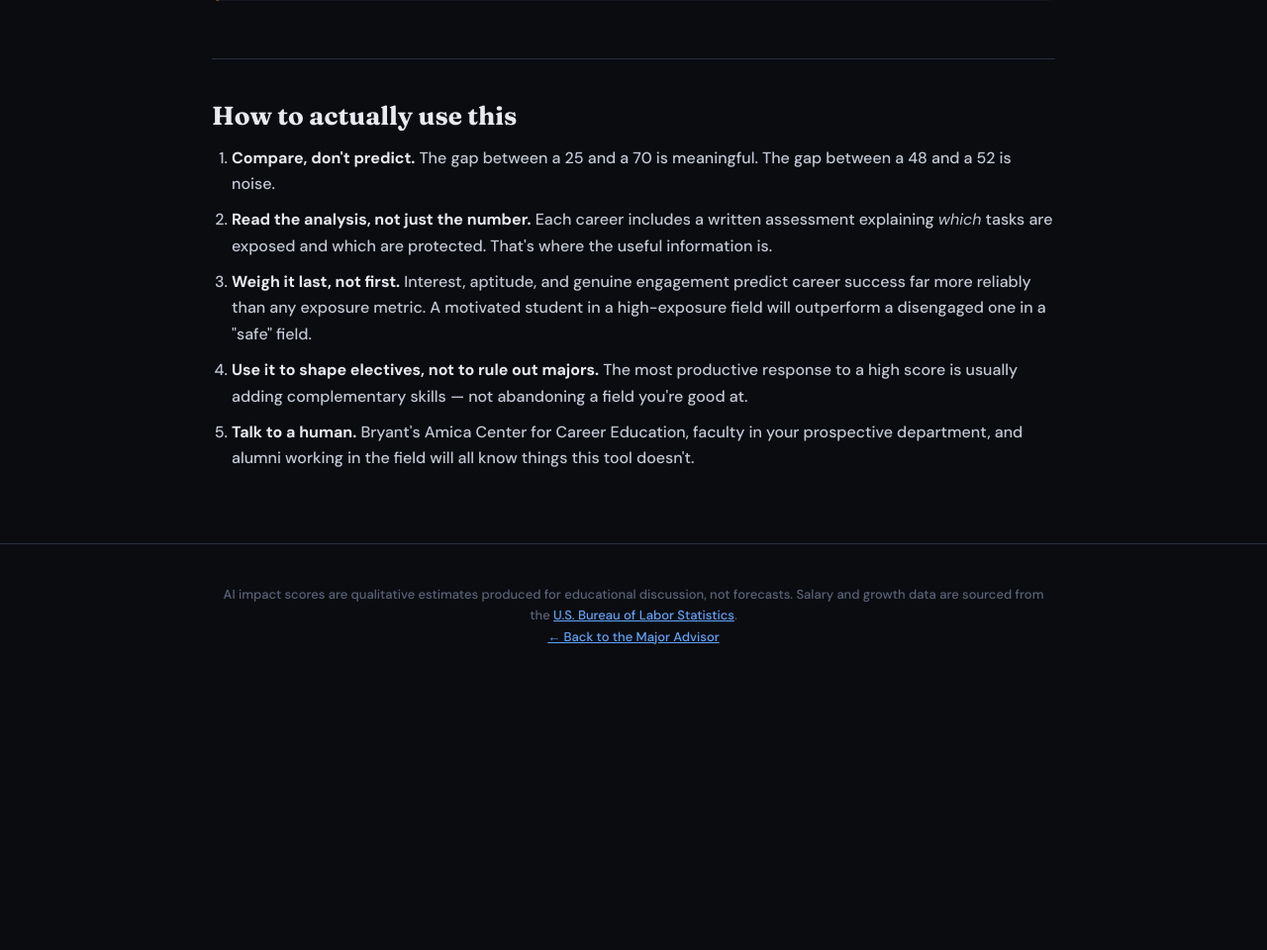
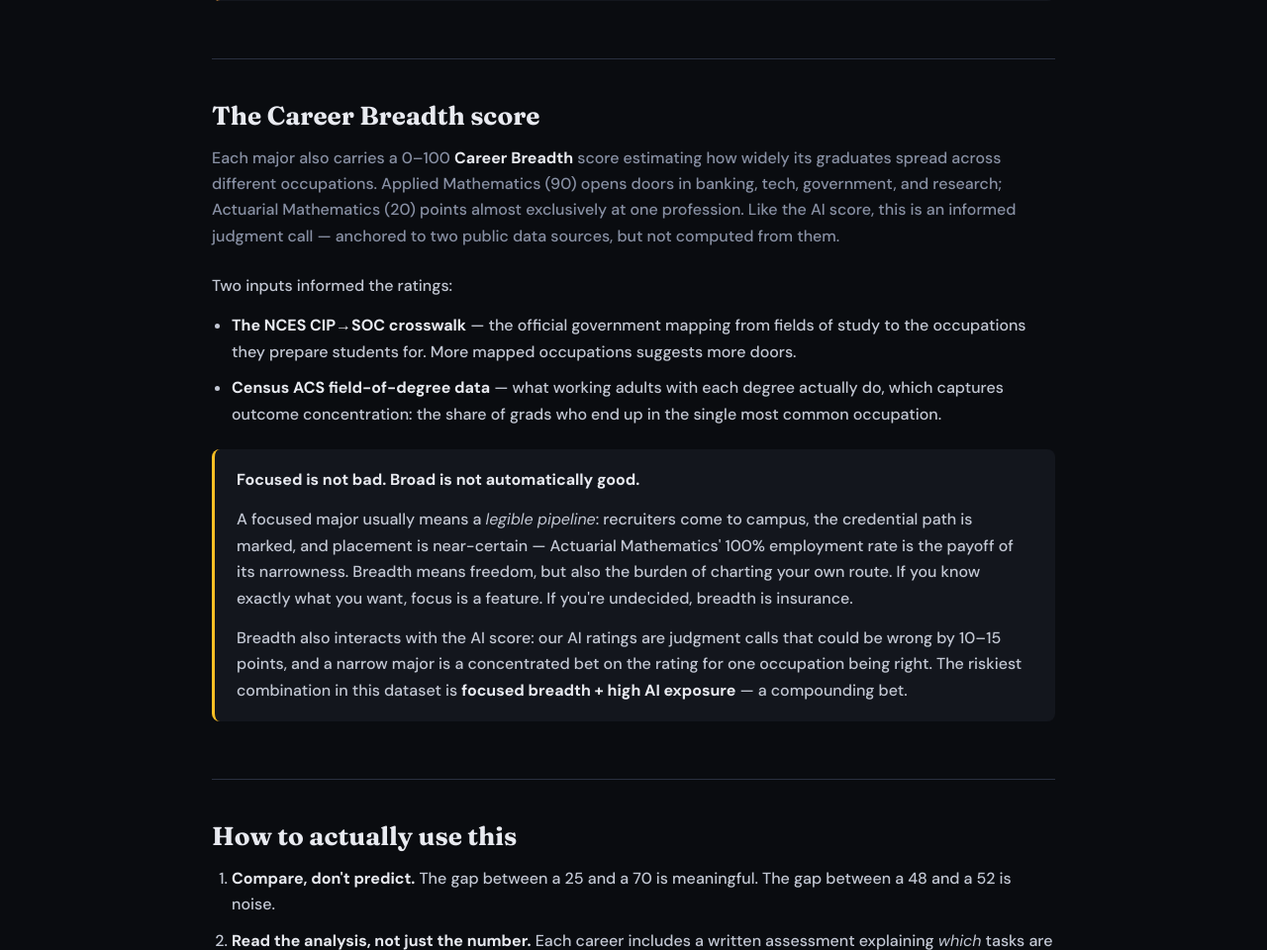
Before and after one commit to mtjdotcom/major_decision, a Flask app: page /methodology in a window 1280 px wide. Shown: the part 4431-5391 px from the top of the page at 99% size. Before the commit the page ends 5082 px from the top, so only its background shows below. Run offline with Flask 3, Linux system fonts and the light colour scheme.

Commit message:
Add per-major Career Breadth score
- breadth_score (0-100), breadth_label, and a typical_outcomes narrative
  for all 31 majors, rating how widely grads spread across occupations
  (informed by the NCES CIP->SOC crosswalk and Census ACS
  field-of-degree outcomes, applied as a documented judgment call)
- Breadth bar with label on every major card, tooltip showing where
  grads actually land; themed for Professor (gradient bar) and Gamer
  (segmented pixel bar, "SKILL TREE")
- Career Breadth row in the compare modal and a "Broadest Careers" sort
  option (sort=breadth)
- Methodology page section explaining the score, its sources, the
  focused-isn't-bad caveat, and the breadth x AI-exposure interaction

Co-Authored-By: Claude Fable 5 <noreply@anthropic.com>

```diff
--- a/app.py
+++ b/app.py
@@ -12,6 +12,9 @@ MAJORS_DATA = [
         "college": "College of Business",
         "degree": "BSBA",
         "description": "Ranked in the top 4% nationally. Prepares for CPA and professional exams through real-world learning.",
+        "breadth_score": 35,
+        "breadth_label": "Focused",
+        "typical_outcomes": "A defined pipeline: most grads start in public accounting or corporate accounting on the CPA track, with later pivots into consulting, forensics, and CFO roles.",
         "careers": [
             {
                 "title": "Accountant / Auditor",
@@ -51,6 +54,9 @@ MAJORS_DATA = [
         "college": "College of Arts & Sciences",
         "degree": "BS",
         "description": "Intersects mathematics and business. 100% employment rate for graduates. Prepares for actuarial exams.",
+        "breadth_score": 20,
+        "breadth_label": "Focused",
+        "typical_outcomes": "One of the most focused paths in the catalog — nearly all grads pursue actuarial roles in insurance and pensions, with the exam track mapped out for a decade.",
         "careers": [
             {
                 "title": "Actuary",
@@ -75,6 +81,9 @@ MAJORS_DATA = [
         "college": "College of Arts & Sciences",
         "degree": "BS",
         "description": "Develop skills to solve real-world problems through mathematical principles and statistical methods.",
+        "breadth_score": 90,
+        "breadth_label": "Very Broad",
+        "typical_outcomes": "A classic generalist launchpad: grads land in banking, tech, insurance, government, and research — quantitative skills transfer almost anywhere.",
         "careers": [
             {
                 "title": "Mathematician / Statistician",
@@ -116,6 +125,9 @@ MAJORS_DATA = [
         "college": "College of Arts & Sciences",
         "degree": "BA",
         "description": "Gain skills for creative ambitions with studio and practical learning in arts management and production.",
+        "breadth_score": 45,
+        "breadth_label": "Moderate",
+        "typical_outcomes": "Grads scatter across media production, arts management, advertising, and design — many doors, but most are within the creative economy.",
         "careers": [
             {
                 "title": "Art Director",
@@ -155,6 +167,9 @@ MAJORS_DATA = [
         "college": "School of Health & Behavioral Sciences",
         "degree": "BS",
         "description": "Multi-track program with General Biology, Pre-Health, and Environmental Biology tracks.",
+        "breadth_score": 55,
+        "breadth_label": "Moderate",
+        "typical_outcomes": "Splits between lab and health tracks: research, biotech, pharma sales, and public health at the bachelor's level; medicine and academia via further study.",
         "careers": [
             {
                 "title": "Biological Scientist",
@@ -196,6 +211,9 @@ MAJORS_DATA = [
         "college": "College of Arts & Sciences",
         "degree": "BS",
         "description": "Combine economic theory with business application for analytical decision-making roles.",
+        "breadth_score": 80,
+        "breadth_label": "Very Broad",
+        "typical_outcomes": "Grads spread across banking, consulting, analytics, policy, and corporate strategy — economics reads as rigorous-generalist to nearly every employer.",
         "careers": [
             {
                 "title": "Economist",
@@ -237,6 +255,9 @@ MAJORS_DATA = [
         "college": "College of Arts & Sciences",
         "degree": "BA",
         "description": "Develop strategic communication skills across media, public relations, and organizational contexts.",
+        "breadth_score": 65,
+        "breadth_label": "Broad",
+        "typical_outcomes": "Feeds PR, corporate communications, media, marketing, and event roles across every industry — breadth comes from every organization needing communicators.",
         "careers": [
             {
                 "title": "Public Relations Specialist",
@@ -276,6 +297,9 @@ MAJORS_DATA = [
         "college": "College of Business",
         "degree": "BSBA",
         "description": "Learn to extract insights from complex data using statistical methods, machine learning, and analytics.",
+        "breadth_score": 85,
+        "breadth_label": "Very Broad",
+        "typical_outcomes": "In demand across every sector: tech, finance, healthcare, retail, sports, and government all hire data scientists and analysts from the same degree.",
         "careers": [
             {
                 "title": "Data Scientist",
@@ -315,6 +339,9 @@ MAJORS_DATA = [
         "college": "College of Business",
         "degree": "BS",
         "description": "Develop the skills to launch and grow ventures through innovation, business planning, and leadership.",
+        "breadth_score": 70,
+        "breadth_label": "Broad",
+        "typical_outcomes": "By design an option-generator: grads found ventures, join startups, or take generalist business roles in product, operations, and sales.",
         "careers": [
             {
                 "title": "Management Analyst / Consultant",
@@ -354,6 +381,9 @@ MAJORS_DATA = [
         "college": "College of Business",
         "degree": "BSBA",
         "description": "Build expertise in financial analysis, investment management, and corporate finance strategy.",
+        "breadth_score": 75,
+        "breadth_label": "Broad",
+        "typical_outcomes": "Broad within the money economy: investment banking, wealth management, corporate finance, VC/PE, and fintech all recruit from the same degree.",
         "careers": [
             {
                 "title": "Financial Analyst",
@@ -393,6 +423,9 @@ MAJORS_DATA = [
         "college": "College of Business",
         "degree": "BSBA",
         "description": "Specialize in banking, insurance, real estate, and financial planning services.",
+        "breadth_score": 45,
+        "breadth_label": "Moderate",
+        "typical_outcomes": "More specialized than general finance — grads concentrate in banking, insurance, and lending operations, with wealth advisory as the main branch point.",
         "careers": [
             {
                 "title": "Loan Officer",
@@ -432,6 +465,9 @@ MAJORS_DATA = [
         "college": "College of Business",
         "degree": "BSBA",
         "description": "Master logistics, procurement, and operations management in a global business context.",
+        "breadth_score": 50,
+        "breadth_label": "Moderate",
+        "typical_outcomes": "Grads take logistics, procurement, and operations roles across manufacturers, retailers, and 3PLs — one function, but needed in every industry.",
         "careers": [
             {
                 "title": "Logistician",
@@ -471,6 +507,9 @@ MAJORS_DATA = [
         "college": "College of Business",
         "degree": "BSBA",
         "description": "Prepare to lead healthcare organizations with business acumen and industry-specific strategy.",
+        "breadth_score": 40,
+        "breadth_label": "Moderate",
+        "typical_outcomes": "A sector bet rather than a function bet: grads run departments, practices, and programs across a healthcare industry that is reliably growing.",
         "careers": [
             {
                 "title": "Medical & Health Services Manager",
@@ -495,6 +534,9 @@ MAJORS_DATA = [
         "college": "School of Health & Behavioral Sciences",
         "degree": "BS",
         "description": "Bridge healthcare and technology by managing health data systems and analytics.",
+        "breadth_score": 35,
+        "breadth_label": "Focused",
+        "typical_outcomes": "A deliberate niche at the intersection of health and IT — grads work in EHR systems, health data, and clinical analytics, mostly inside healthcare.",
         "careers": [
             {
                 "title": "Health Information Technologist",
@@ -519,6 +561,9 @@ MAJORS_DATA = [
         "college": "School of Health & Behavioral Sciences",
         "degree": "BS",
         "description": "Tracks in General Health Sciences, Neuroscience, and Nutrition for diverse health career paths.",
+        "breadth_score": 50,
+        "breadth_label": "Moderate",
+        "typical_outcomes": "A springboard degree: many paths (nursing, PA, PT, nutrition, public health) but most of the high-earning ones require a graduate program.",
         "careers": [
             {
                 "title": "Registered Nurse (with further education)",
@@ -562,6 +607,9 @@ MAJORS_DATA = [
         "college": "College of Arts & Sciences",
         "degree": "BA",
         "description": "Develop critical thinking, research, and analytical writing skills through historical study.",
+        "breadth_score": 60,
+        "breadth_label": "Broad",
+        "typical_outcomes": "The archetypal generalist humanities degree: grads go to law school, government, education, museums, journalism, and business — strong skills, self-directed path.",
         "careers": [
             {
                 "title": "Historian",
@@ -603,6 +651,9 @@ MAJORS_DATA = [
         "college": "College of Business",
         "degree": "BSBA",
         "description": "Learn to manage talent, organizational development, and workplace strategy.",
+        "breadth_score": 35,
+        "breadth_label": "Focused",
+        "typical_outcomes": "A defined function: grads enter recruiting, benefits, and HR generalist roles, deepening within people operations as they advance.",
         "careers": [
             {
                 "title": "Human Resources Manager",
@@ -642,6 +693,9 @@ MAJORS_DATA = [
         "college": "College of Business",
         "degree": "BSBA",
         "description": "Bridge business and technology by designing and managing enterprise information systems.",
+        "breadth_score": 70,
+        "breadth_label": "Broad",
+        "typical_outcomes": "Every company runs on systems — grads take analyst, security, IT management, and implementation roles across all industries.",
         "careers": [
             {
                 "title": "Computer Systems Analyst",
@@ -681,6 +735,9 @@ MAJORS_DATA = [
         "college": "College of Business",
         "degree": "BSIB",
         "description": "Prepare for global business careers with concentrations across business disciplines and language study.",
+        "breadth_score": 70,
+        "breadth_label": "Broad",
+        "typical_outcomes": "Pairs business breadth with a global lens: grads land in multinationals, trade, consulting, and cross-border operations, often leveraging language skills.",
         "careers": [
             {
                 "title": "Management Analyst / Consultant",
@@ -720,6 +777,9 @@ MAJORS_DATA = [
         "college": "College of Business",
         "degree": "BSBA",
         "description": "Develop leadership capabilities and innovation management skills for dynamic organizations.",
+        "breadth_score": 60,
+        "breadth_label": "Broad",
+        "typical_outcomes": "A generalist management degree: grads enter rotational programs, operations, and team-lead roles — broad, but the path is what you make it.",
         "careers": [
             {
                 "title": "Training & Development Manager",
@@ -759,6 +819,9 @@ MAJORS_DATA = [
         "college": "College of Arts & Sciences",
         "degree": "BA",
         "description": "Develop critical analysis, cultural literacy, and advanced communication skills through literary study.",
+        "breadth_score": 55,
+        "breadth_label": "Moderate",
+        "typical_outcomes": "Writing and analysis transfer widely — grads become editors, content strategists, teachers, and marketers, though rarely via a marked pipeline.",
         "careers": [
             {
                 "title": "Editor",
@@ -798,6 +861,9 @@ MAJORS_DATA = [
         "college": "College of Business",
         "degree": "BSBA",
         "description": "Learn consumer behavior, brand strategy, and marketing analytics for modern business.",
+        "breadth_score": 70,
+        "breadth_label": "Broad",
+        "typical_outcomes": "Spans brand, digital, research, sales, and product marketing across every consumer and B2B industry — a function with many specializations.",
         "careers": [
             {
                 "title": "Marketing Manager",
@@ -837,6 +903,9 @@ MAJORS_DATA = [
         "college": "College of Business",
         "degree": "BSBA",
         "description": "Specialize in data-driven digital marketing strategies including SEO, social media, and analytics.",
+        "breadth_score": 50,
+        "breadth_label": "Moderate",
+        "typical_outcomes": "A sharper version of marketing: grads concentrate in SEO, paid media, social, and analytics roles — deep demand, narrower lane.",
         "careers": [
             {
                 "title": "Advertising & Promotions Manager",
@@ -876,6 +945,9 @@ MAJORS_DATA = [
         "college": "College of Arts & Sciences",
         "degree": "BA",
         "description": "Study political systems, legal theory, and public policy to prepare for law, government, or advocacy careers.",
+        "breadth_score": 55,
+        "breadth_label": "Moderate",
+        "typical_outcomes": "Feeds law school, government, campaigns, and policy work — real breadth, but the highest-earning branches run through a JD.",
         "careers": [
             {
                 "title": "Lawyer (with further education)",
@@ -919,6 +991,9 @@ MAJORS_DATA = [
         "college": "School of Health & Behavioral Sciences",
         "degree": "BS",
         "description": "Understand human behavior through scientific study, preparing for clinical, research, or business roles.",
+        "breadth_score": 65,
+        "breadth_label": "Broad",
+        "typical_outcomes": "At the bachelor's level grads fan out into HR, UX research, sales, and social services; clinical practice requires the doctoral branch.",
         "careers": [
             {
                 "title": "Clinical Psychologist (with further education)",
@@ -962,6 +1037,9 @@ MAJORS_DATA = [
         "college": "College of Arts & Sciences",
         "degree": "BA",
         "description": "Explore perspectives on people, society, and culture for a critical understanding of our global community.",
+        "breadth_score": 55,
+        "breadth_label": "Moderate",
+        "typical_outcomes": "Grads take research, community services, HR, and market-insight roles — transferable analytical skills without a single marked pipeline.",
         "careers": [
             {
                 "title": "Social & Community Service Manager",
@@ -1003,6 +1081,9 @@ MAJORS_DATA = [
         "college": "College of Arts & Sciences",
         "degree": "BA",
         "description": "Develop advanced Spanish proficiency and cultural understanding for global career success.",
+        "breadth_score": 40,
+        "breadth_label": "Moderate",
+        "typical_outcomes": "Usually strongest as a multiplier on another field — grads work in translation, education, and international business, often pairing the language with a second skill.",
         "careers": [
             {
                 "title": "Interpreter / Translator",
@@ -1044,6 +1125,9 @@ MAJORS_DATA = [
         "college": "College of Arts & Sciences",
         "degree": "BA",
         "description": "Take a multifaceted look at the global sports phenomenon through media, business, and culture.",
+        "breadth_score": 30,
+        "breadth_label": "Focused",
+        "typical_outcomes": "A passion-industry bet: grads compete for agency, media, and team-front-office roles inside a single, crowded sector.",
         "careers": [
             {
                 "title": "Sports Agent / Promoter",
@@ -1083,6 +1167,9 @@ MAJORS_DATA = [
         "college": "School of Health & Behavioral Sciences",
         "degree": "BS",
         "description": "Study human movement and exercise science with tracks in Applied Exercise/Coaching and Healthcare Provider Prep.",
+        "breadth_score": 30,
+        "breadth_label": "Focused",
+        "typical_outcomes": "A focused clinical-prep track: grads become trainers and exercise physiologists or continue to PT/OT school — mostly within health and fitness.",
         "careers": [
             {
                 "title": "Exercise Physiologist",
@@ -1124,6 +1211,9 @@ MAJORS_DATA = [
         "college": "College of Business",
         "degree": "BSBA",
         "description": "Master the skills to lead teams and manage complex projects across industries.",
+        "breadth_score": 65,
+        "breadth_label": "Broad",
+        "typical_outcomes": "Project managers are needed in construction, tech, healthcare, and finance alike — one skill set, hireable nearly everywhere.",
         "careers": [
             {
                 "title": "Project Management Specialist",
@@ -1148,6 +1238,9 @@ MAJORS_DATA = [
         "college": "College of Business",
         "degree": "BSBA",
         "description": "Combine accounting expertise with financial analysis for strategic business decision-making roles.",
+        "breadth_score": 55,
+        "breadth_label": "Moderate",
+        "typical_outcomes": "Broader than pure accounting: grads move between corporate accounting, FP&A, and finance manager tracks inside companies of every kind.",
         "careers": [
             {
                 "title": "Financial Manager",
@@ -1281,6 +1374,8 @@ def get_majors():
         filtered = sorted(filtered, key=lambda m: min(c['ai_impact_score'] for c in m['careers']))
     elif sort_by == 'ai_risk':
         filtered = sorted(filtered, key=lambda m: max(c['ai_impact_score'] for c in m['careers']), reverse=True)
+    elif sort_by == 'breadth':
+        filtered = sorted(filtered, key=lambda m: m['breadth_score'], reverse=True)
     elif sort_by == 'name':
         filtered = sorted(filtered, key=lambda m: m['major'])
 
--- a/templates/methodology.html
+++ b/templates/methodology.html
@@ -406,6 +406,50 @@
         </div>
     </section>
 
+    <!-- ═══ CAREER BREADTH ═══ -->
+    <section>
+        <h2><span class="professor-only">The Career Breadth score</span><span class="gamer-only">SKILL TREE SCORE</span></h2>
+        <p class="section-intro professor-only">
+            Each major also carries a 0–100 <strong>Career Breadth</strong> score estimating how widely its graduates
+            spread across different occupations. Applied Mathematics (90) opens doors in banking, tech, government, and
+            research; Actuarial Mathematics (20) points almost exclusively at one profession. Like the AI score, this is
+            an informed judgment call — anchored to two public data sources, but not computed from them.
+        </p>
+        <p class="section-intro gamer-only">
+            EACH MAJOR HAS A 0–100 SKILL TREE SCORE: HOW MANY DIFFERENT JOBS ITS GRADS ACTUALLY GET.
+            APPLIED MATH (90) = HUGE TREE. ACTUARIAL MATH (20) = ONE DEEP BRANCH.
+        </p>
+        <p class="professor-only">Two inputs informed the ratings:</p>
+        <p class="gamer-only">TWO INPUTS:</p>
+        <ul>
+            <li class="professor-only"><strong>The NCES CIP→SOC crosswalk</strong> — the official government mapping from fields of study to the occupations they prepare students for. More mapped occupations suggests more doors.</li>
+            <li class="gamer-only"><strong>NCES CIP→SOC CROSSWALK.</strong> OFFICIAL MAP FROM MAJORS TO JOBS. MORE JOBS = BIGGER TREE.</li>
+            <li class="professor-only"><strong>Census ACS field-of-degree data</strong> — what working adults with each degree actually do, which captures outcome concentration: the share of grads who end up in the single most common occupation.</li>
+            <li class="gamer-only"><strong>CENSUS ACS DATA.</strong> WHAT GRADS ACTUALLY DO AT AGE 30, NOT WHAT'S THEORETICALLY POSSIBLE.</li>
+        </ul>
+        <div class="callout warn">
+            <p><strong><span class="professor-only">Focused is not bad. Broad is not automatically good.</span><span class="gamer-only">FOCUSED ≠ BAD. BROAD ≠ AUTO-GOOD.</span></strong></p>
+            <p class="professor-only">
+                A focused major usually means a <em>legible pipeline</em>: recruiters come to campus, the credential path is
+                marked, and placement is near-certain — Actuarial Mathematics' 100% employment rate is the payoff of its
+                narrowness. Breadth means freedom, but also the burden of charting your own route. If you know exactly what
+                you want, focus is a feature. If you're undecided, breadth is insurance.
+            </p>
+            <p class="gamer-only">
+                A FOCUSED MAJOR = A MARKED QUEST LINE. RECRUITERS COME TO YOU. A BIG TREE = FREEDOM, BUT YOU
+                CHART YOUR OWN ROUTE. KNOW WHAT YOU WANT? FOCUS IS A FEATURE. UNDECIDED? BREADTH IS INSURANCE.
+            </p>
+            <p class="professor-only" style="margin-bottom:0">
+                Breadth also interacts with the AI score: our AI ratings are judgment calls that could be wrong by 10–15
+                points, and a narrow major is a concentrated bet on the rating for one occupation being right. The riskiest
+                combination in this dataset is <strong>focused breadth + high AI exposure</strong> — a compounding bet.
+            </p>
+            <p class="gamer-only" style="margin-bottom:0">
+                COMBO WARNING: SMALL SKILL TREE + HIGH AI DANGER = ALL EGGS IN ONE EXPOSED BASKET.
+            </p>
+        </div>
+    </section>
+
     <!-- ═══ HOW TO USE IT ═══ -->
     <section>
         <h2><span class="professor-only">How to actually use this</span><span class="gamer-only">HOW TO USE THIS</span></h2>
```
Also changed, not shown: templates/index.html (+19 -0 lines), README.md.
